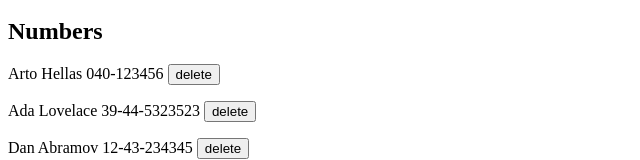
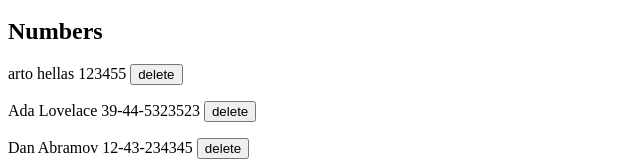
Before and after one commit to jason-sj-lee/fullStackOpen, a React (Vite) app in the folder part2/phonebook/: page / in a window 1280 px wide. Shown: the part 220-380 px from the top of the page, without its empty margins (0-640 px from the left). Built offline with nearby package versions, Linux system fonts and the light colour scheme; data requests are answered from the project's data file.

Commit message:
Part 2: Exercise 2.15

```diff
--- a/part2/phonebook/db.json
+++ b/part2/phonebook/db.json
@@ -1,24 +1,24 @@
 {
   "persons": [
     {
-      "name": "Arto Hellas",
-      "number": "040-123456",
-      "id": 1
+      "name": "arto hellas",
+      "number": "123455",
+      "id": "1"
     },
     {
       "name": "Ada Lovelace",
       "number": "39-44-5323523",
-      "id": 2
+      "id": "2"
     },
     {
       "name": "Dan Abramov",
       "number": "12-43-234345",
-      "id": 3
+      "id": "3"
     },
     {
       "name": "Mary Poppendieck",
       "number": "39-23-6423122",
-      "id": 4
+      "id": "4"
     }
   ]
 }
--- a/part2/phonebook/src/App.jsx
+++ b/part2/phonebook/src/App.jsx
@@ -34,7 +34,7 @@
 
   const hasSameName = (personObj) => {
     for (let i = 0; i < persons.length; i++) {
-      if (persons[i].name === personObj.name) {
+      if (persons[i].name.toLowerCase() === personObj.name.toLowerCase()) {
         return true
       }
     }
@@ -49,7 +49,19 @@
     }
 
     if (hasSameName(personObj)) {
-      alert(`${newName} is already added to phonebook`)
+      if (window.confirm(`${newName} is already added to phonebook, replace the old number with the new one?`)) {
+        for (const person of persons) {
+          if (person.name.toLowerCase() === newName) {
+            personServices.update(person.id, personObj)
+              .then(data => {
+                const index = persons.findIndex(el => el.id === data.id)
+                const personsCopy = [...persons]
+                personsCopy[index] = data
+                setPersons(personsCopy)
+              })
+          }
+        }
+      }
       return
     }
 
--- a/part2/phonebook/src/services/persons.js
+++ b/part2/phonebook/src/services/persons.js
@@ -1,5 +1,5 @@
 import axios from 'axios'
-const baseUrl = 'http://localhost:3001/persons'
+const baseUrl = 'http://localhost:3000/persons'
 
 const getAll = () => {
     const request = axios.get(baseUrl)
```
